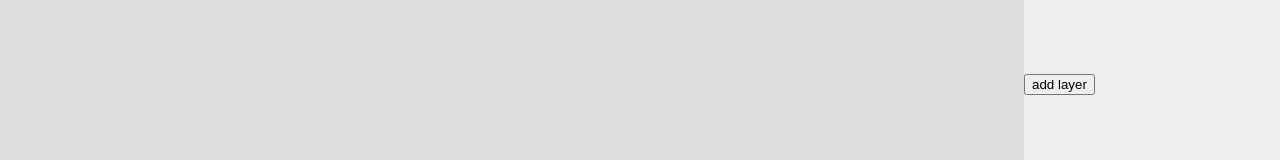
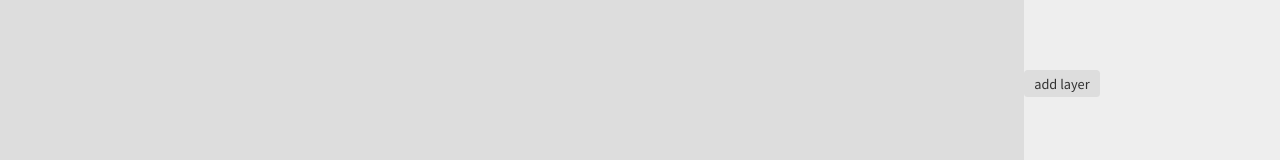
Before and after one commit to uzmoi/svg-editor, a Svelte app: page / in a window 1280 px wide. Shown: the part 314-474 px from the top of the page. Built offline with nearby package versions, Linux system fonts and the light colour scheme.

Commit message:
add Button component

```diff
--- a/global.css
+++ b/global.css
@@ -17,7 +17,3 @@ ul, ol {
   padding: 0;
   margin: 0;
 }
-
-button {
-  cursor: pointer;
-}
--- a/src/app/App.svelte
+++ b/src/app/App.svelte
@@ -10,6 +10,7 @@
   import { randString } from "emnorst";
   import { selectedLayer } from "./store/selection";
   import type { Writable } from "svelte/store";
+  import Button from "~/lib/Button.svelte";
 
   let canvasContainer: HTMLDivElement;
 
@@ -89,7 +90,7 @@
         <LayerList />
       </div>
       <div class="layer-actions">
-        <button on:click={addLayer}>add layer</button>
+        <Button on:click={addLayer}>add layer</Button>
       </div>
       <div class="layer-info">
         {#if $selectedLayer != null}
--- a/src/app/info/Layer.svelte
+++ b/src/app/info/Layer.svelte
@@ -1,5 +1,6 @@
 <script lang="ts">
   import type { Writable } from "svelte/store";
+  import Button from "~/lib/Button.svelte";
   import Icon from "~/lib/Icon.svelte";
   import Radio from "~/lib/radio/Radio.svelte";
   import RadioGroup from "~/lib/radio/RadioGroup.svelte";
@@ -33,9 +34,9 @@
       value={$layer.name}
       on:input={handleChangeName}
     />
-    <button class="delete-button">
+    <Button variant="ghost">
       <Icon name="delete" />
-    </button>
+    </Button>
   </div>
   <RadioGroup name="layer-info-tab" bind:value={tab}>
     <div class="tabs">
@@ -70,12 +71,6 @@
   .layer-profile {
     padding: 0.8em;
   }
-  .delete-button {
-    border: none;
-    background-color: transparent;
-    color: inherit;
-    font-size: 1em;
-  }
   .tabs {
     display: flex;
     flex-wrap: wrap;
--- a/src/app/info/LayerList.svelte
+++ b/src/app/info/LayerList.svelte
@@ -1,5 +1,6 @@
 <script lang="ts">
   import { modifyById } from "~/lib/array";
+  import Button from "~/lib/Button.svelte";
   import DragHandle from "~/lib/DragHandle.svelte";
   import Icon from "~/lib/Icon.svelte";
   import SortableList from "~/lib/SortableList.svelte";
@@ -30,9 +31,9 @@
     >
       {layer.name}
     </p>
-    <button class="show-button" on:click={() => toggleShow(layer)}>
+    <Button variant="ghost" on:click={() => toggleShow(layer)}>
       <Icon name={layer.show ? "visibility" : "visibility_off"} />
-    </button>
+    </Button>
     <DragHandle {mousedown} />
   </div>
 </SortableList>
@@ -53,10 +54,4 @@
       background-color: var(--accent);
     }
   }
-  .show-button {
-    border: none;
-    background-color: transparent;
-    color: inherit;
-    font-size: 1em;
-  }
 </style>
--- a/src/app/info/Path.svelte
+++ b/src/app/info/Path.svelte
@@ -2,6 +2,7 @@
   import { randString } from "emnorst";
   import type { Writable } from "svelte/store";
   import { insertAt } from "~/lib/array";
+  import Button from "~/lib/Button.svelte";
   import DragHandle from "~/lib/DragHandle.svelte";
   import Icon from "~/lib/Icon.svelte";
   import SortableList from "~/lib/SortableList.svelte";
@@ -41,9 +42,9 @@
   <div class="path-item">
     <div class="path-item-header">
       <p>{pathItem.type}</p>
-      <button class="path-item-button" on:click={() => deletePathItem(pathItem.id)}>
+      <Button variant="ghost" on:click={() => deletePathItem(pathItem.id)}>
         <Icon name="delete" />
-      </button>
+      </Button>
       <DragHandle {mousedown} />
     </div>
     <ul class="path-item-points">
@@ -55,9 +56,11 @@
       {/each}
     </ul>
   </div>
-  <button class="path-item-button" on:click={() => addPathItem(index + 1)}>
-    + add path item
-  </button>
+  <div class="path-item-button">
+    <Button variant="ghost" on:click={() => addPathItem(index + 1)}>
+      + add path item
+    </Button>
+  </div>
 </SortableList>
 
 <style lang="scss">
@@ -75,8 +78,6 @@
     padding-left: 1em;
   }
   .path-item-button {
-    border: none;
-    background-color: transparent;
     color: var(--pale-text);
     opacity: 1;
     transition: opacity 0.2s;
--- /dev/null
+++ b/src/lib/Button.svelte
@@ -0,0 +1,48 @@
+<script lang="ts">
+  interface $$Props extends svelte.JSX.HTMLProps<HTMLButtonElement> {
+    variant?: Variant;
+  }
+  type Variant = "solid" | "outline" | "ghost";
+  export let variant: Variant = "solid";
+</script>
+
+<button {...$$restProps} data-variant={variant} on:click>
+  <slot />
+</button>
+
+<style lang="scss">
+  button {
+    padding-block: 0.3em;
+    padding-inline: 0.8em;
+    border: none;
+    border-radius: 0.3em;
+    background-color: transparent;
+    cursor: pointer;
+    user-select: none;
+    color: inherit;
+    font: inherit;
+    font-size: 0.8em;
+    transition-duration: 0.2s;
+  }
+  [data-variant="solid"] {
+    background-color: var(--bg-secondary);
+    transition-property: background-color;
+    &:hover {
+      background-color: var(--accent);
+    }
+  }
+  [data-variant="outline"] {
+    outline: 1px solid var(--bg-secondary);
+    transition-property: outline;
+    &:hover {
+      outline-color: var(--accent);
+    }
+  }
+  [data-variant="ghost"] {
+    text-shadow: 0 0 0.2em var(--bg-secondary);
+    transition-property: text-shadow;
+    &:hover {
+      text-shadow: 0 0 0.2em var(--accent);
+    }
+  }
+</style>
```
